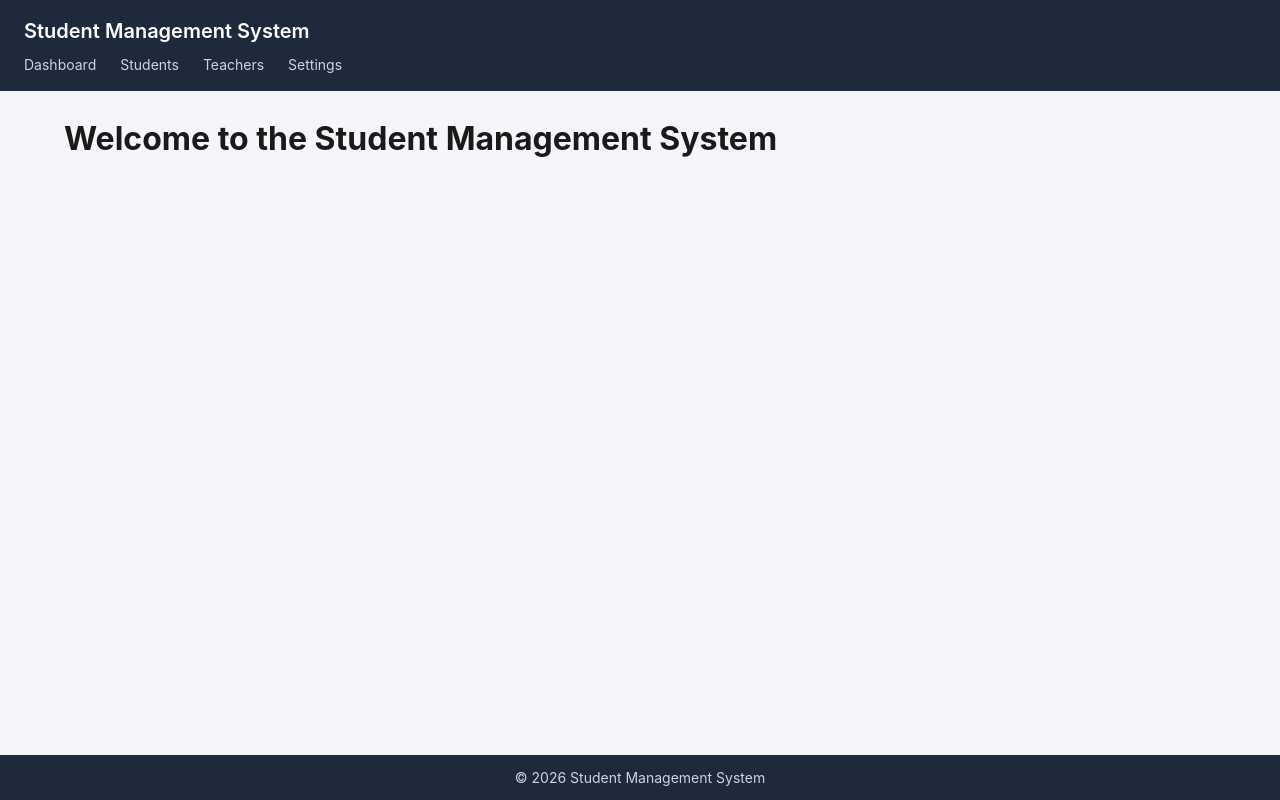
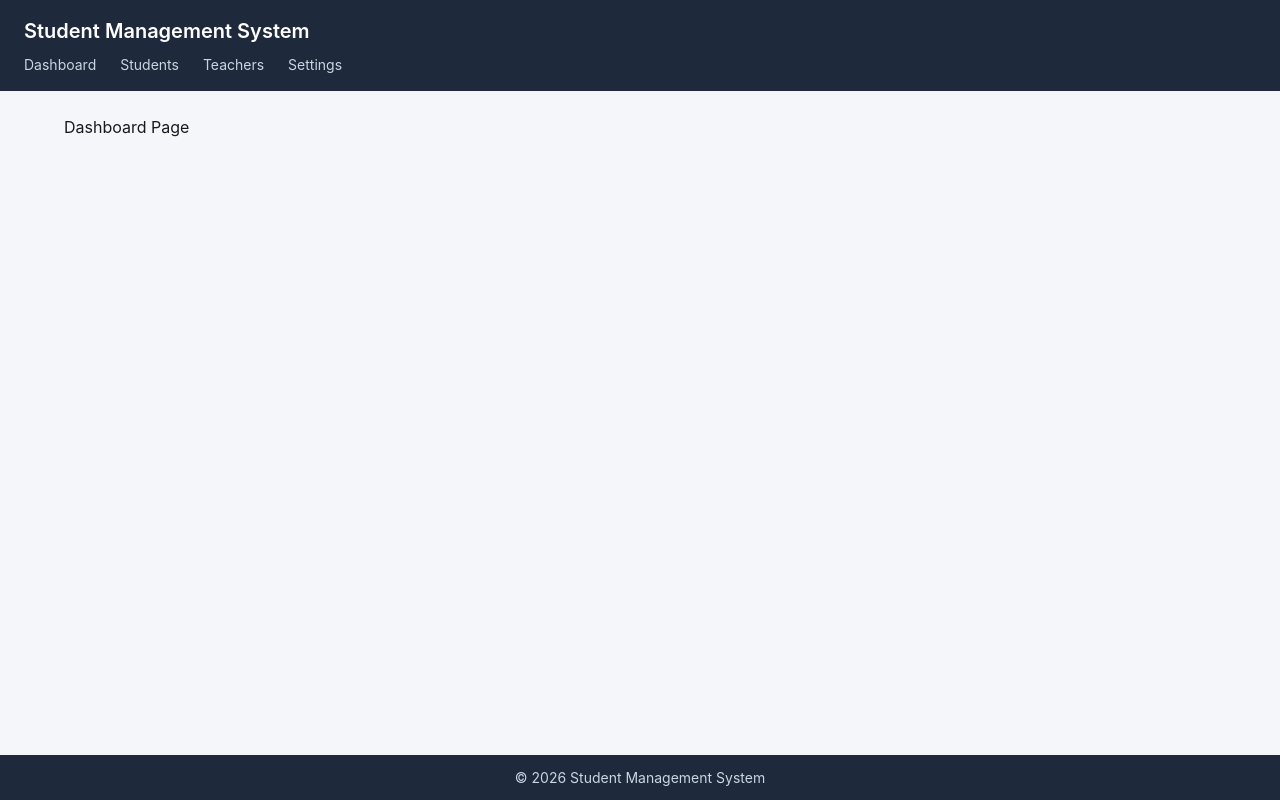
Before and after one commit to b66984317-create/student-management-system, a React (Vite) app in the folder client/: page / in a window 1280 px wide. Built offline with nearby package versions, Linux system fonts and the light colour scheme.

Commit message:
feat: wire up routing for Dashboard, Students, Teachers, and Settings pages

```diff
--- a/client/src/App.jsx
+++ b/client/src/App.jsx
@@ -1,12 +1,21 @@
 import './App.css';
-import { BrowserRouter } from 'react-router-dom';
+import { BrowserRouter, Routes, Route } from 'react-router-dom';
 import MainLayout from './layouts/MainLayout';
+import Dashboard from './pages/Dashboard';
+import Students from './pages/Students';
+import Teachers from './pages/Teachers';
+import Settings from './pages/Settings';
 
 function App() {
   return (
     <BrowserRouter>
       <MainLayout>
-        <h1>Welcome to the Student Management System</h1>
+        <Routes>
+          <Route path="/" element={<Dashboard />} />
+          <Route path="/students" element={<Students />} />
+          <Route path="/teachers" element={<Teachers />} />
+          <Route path="/settings" element={<Settings />} />
+        </Routes>
       </MainLayout>
     </BrowserRouter>
   );
```
